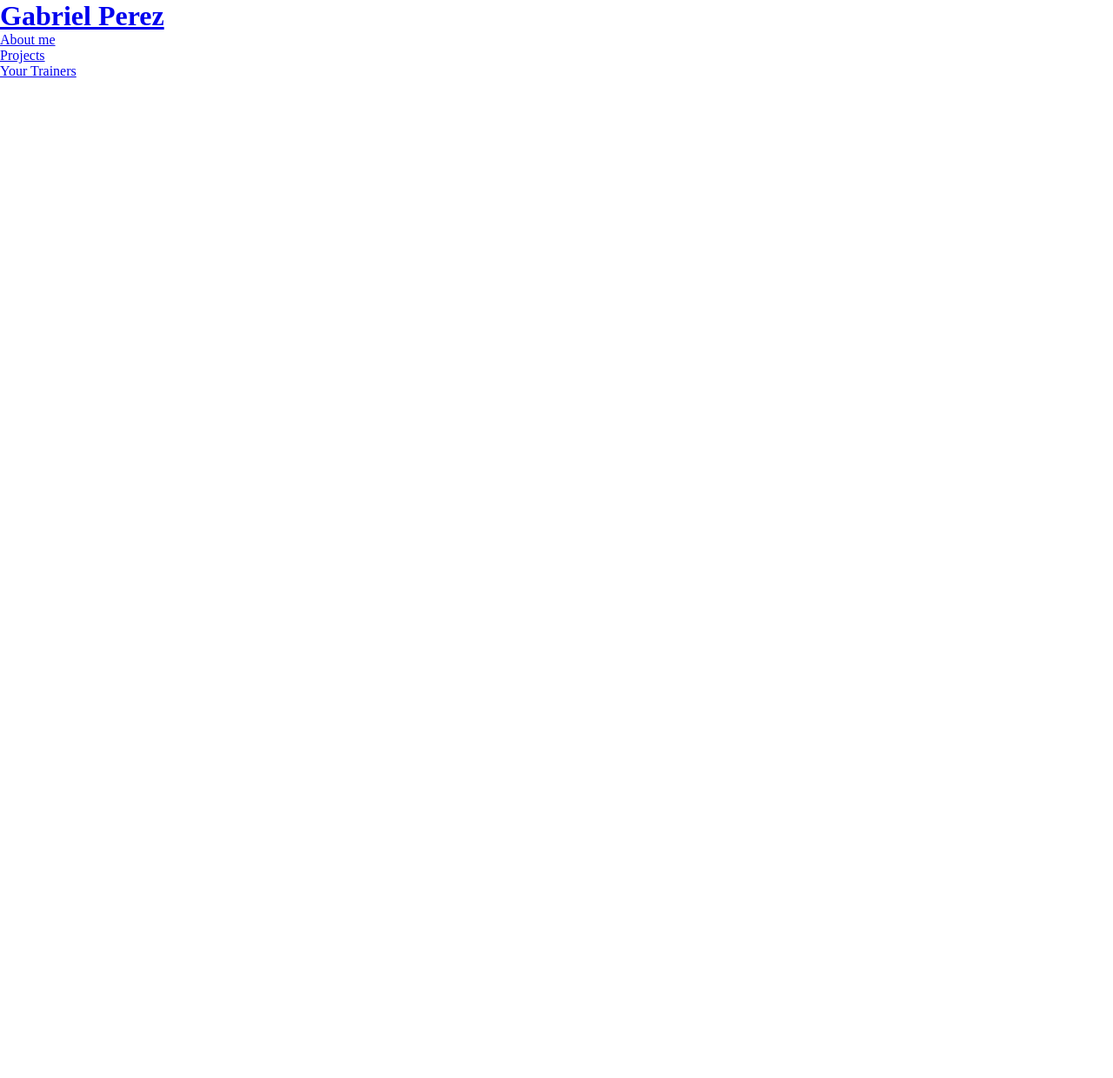
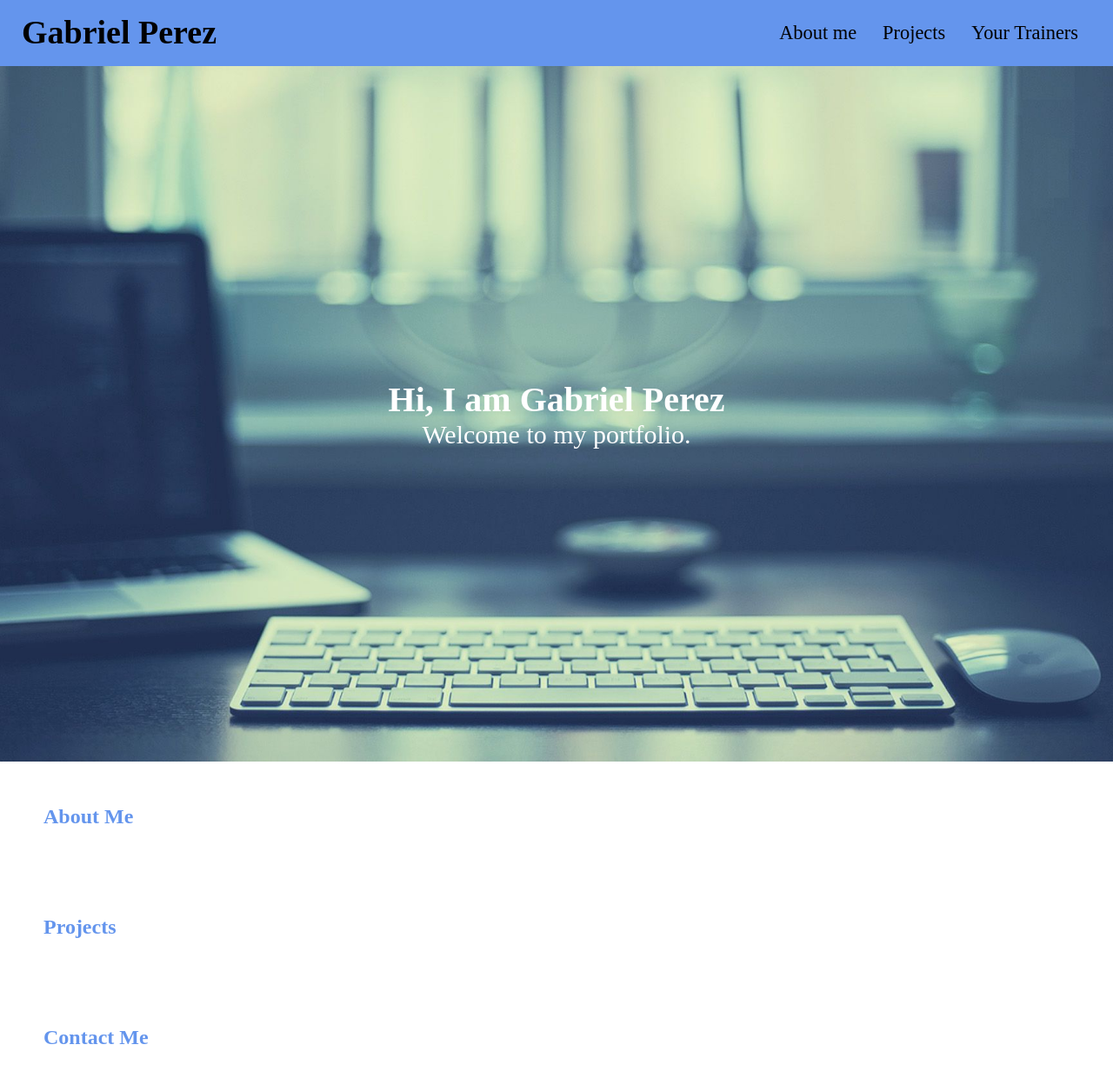
Before and after one commit to gabriel-perez1/Gabriel-Perez, a plain HTML site: page index.html in a window 1280 px wide. Shown: the whole page at 87% size. Before the commit the page ends 800 px from the top, so only its background shows below. Drawn offline with Linux system fonts and the light colour scheme.

Commit message:
hero section

```diff
--- a/assets/style.css
+++ b/assets/style.css
@@ -3,3 +3,78 @@
 	padding: 0;
 	box-sizing: border-box;
 }
+
+body {
+	color: #6495ed;
+	font-family:'Times New Roman', Times, serif;
+	size: 100%;
+}
+
+header {
+	padding: 15px 25px;
+	background-color: #6495ed;
+	display: flex;
+	justify-content: space-between;
+	flex-wrap: wrap;
+	top: 0;
+}
+
+section {
+	padding: 50px;
+}
+
+header h1 {
+	font-weight: bold;
+	font-size: 38px;
+	color: black;
+	margin: 0;
+}
+
+header a, header h2 {
+	text-decoration: none;
+	color: black;
+}
+
+header nav {
+	margin: 10px 0;
+}
+
+header nav ul {
+	display: flex;
+	flex-wrap: wrap;
+	justify-content: space-between;
+	align-items: center;
+	list-style: none;
+}
+
+header nav ul li a {
+	padding: 10px 15px;
+	font-weight: lighter;
+	font-size: 1.75vw;
+}
+
+.hero-image {
+	background: url("./images/hero.jpg") no-repeat center top;
+	background-size: cover;
+	display: flex;
+	justify-content: center;
+	flex-wrap: wrap;
+	align-items: center;
+	background-attachment: fixed;
+	background-position: center;
+	width: 100vw;
+	height: 100vh;
+}
+
+.hero-text {
+	text-align: center;
+	color: white;
+}
+
+.hero-text h2 {
+	font-size: 40px;
+}
+
+.hero-text p {
+	font-size: 30px;
+}
--- a/index.html
+++ b/index.html
@@ -3,8 +3,8 @@
 	<head>
 		<meta charset="UTF-8">
 		<title>Gabriel Perez</title>
+		<meta name="viewport" content="width=device-width, initial-scale=1.0"/>
 		<link rel="stylesheet" href="./assets/style.css">
-		<meta name="viewport" content="width=device-width, initial-scale=1.0"/>
 	</head>
 	<body>
 		<!--navigation-->
@@ -14,7 +14,6 @@
 				Gabriel Perez
 			</a>
 			</h1>
-			<!--navigation-->
 			 <nav>
 				<!-- unordered list element -->
 				<ul>
@@ -34,25 +33,43 @@
 		</header>
 
 		<!--hero-->
-		<section class="hero">
-
+		<section class="hero-image">
+			<div class="hero-text">
+				<h2>Hi, I am Gabriel Perez</h2>
+				<p>
+					Welcome to my portfolio.
+				</p>
+			</div>
 		</section>
 
 		<!--main content-->
 		<main>
 			<!--"about me" section-->
-			<section id="about-me">
+			<section id="about-me" class="info">
+				<div class="flex-columns">
+					<h2 class="section-title">
+						About Me
+					</h2>
+				</div>
 
 			</section>
 
 			<!--"projects" section-->
-			<section id="projects">
-
+			<section id="projects" class="works">
+				<div class="flex-columns">
+					<h2 class="section-title">
+						Projects
+					</h2>
+				</div>
 			</section>
 
 			<!--"contact me" section-->
-			<section id="contact-me">
-
+			<section id="contact-me" class="info">
+				<div class="flex-columns">
+					<h2 class="section-title">
+						Contact Me
+					</h2>
+				</div>
 			</section>
 		</main>
 
```
Also changed, not shown: assets/images/hero.jpg (added).
